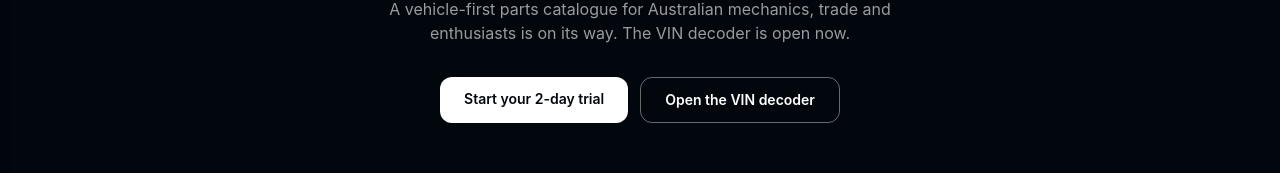
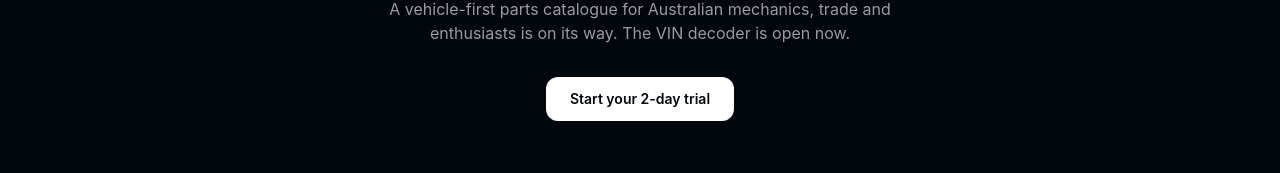
Before and after one commit to ajw-stack/car-parts-app, a Next.js app: page /coming-soon in a window 1280 px wide. Shown: the part 245-418 px from the top of the page. Built offline with nearby package versions, Linux system fonts and the light colour scheme; no server answers.

Commit message:
Coming-soon hero: drop the 'Open the VIN decoder' button, keep the trial button
Co-Authored-By: Claude Opus 5.5 <noreply@anthropic.com>

```diff
--- a/app/coming-soon/page.tsx
+++ b/app/coming-soon/page.tsx
@@ -29,9 +29,6 @@ export default function ComingSoonPage() {
             <a href="/pricing" className="rounded-xl bg-white px-6 py-3 text-sm font-semibold text-[#02070d] hover:bg-white/85 transition-colors">
               Start your {PLAN.trialDays}-day trial
             </a>
-            <a href="/decode" className="rounded-xl border border-white/40 px-6 py-3 text-sm font-semibold text-white hover:border-white hover:bg-white/10 transition-colors">
-              Open the VIN decoder
-            </a>
           </div>
         </section>
 
```
